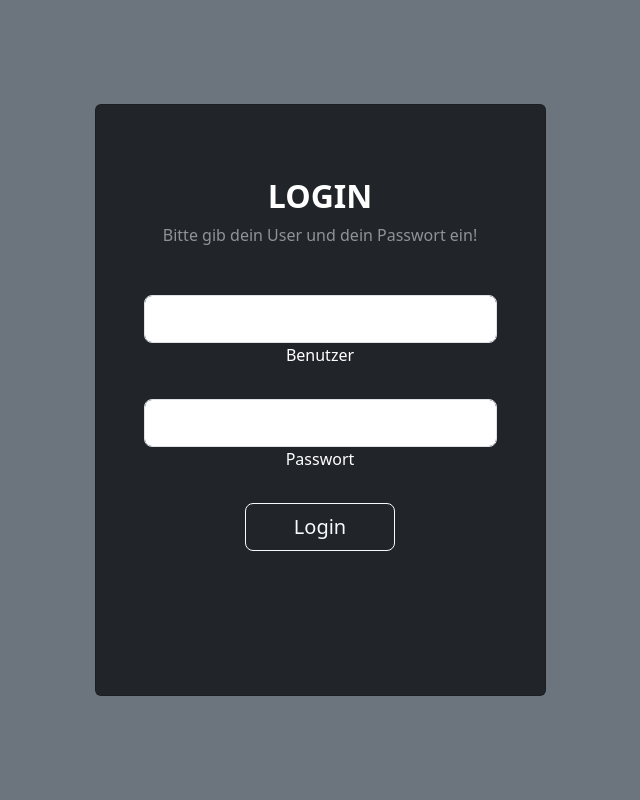
After one commit to BlackReacon/portfolio, a PHP site: page /authCheck/login.php in a window 1280 px wide. The commit adds this page. Shown: the whole page, without its empty margins (320-960 px from the left). Run offline with PHP 8.4, Linux system fonts and the light colour scheme; some libraries are stand-ins or nearby versions.

Commit message:
PHP Backend erstellt
Login für Admin

```diff
--- /dev/null
+++ b/backend/composer.json
@@ -0,0 +1,5 @@
+{
+    "require": {
+        "vlucas/phpdotenv": "^5.6"
+    }
+}
--- /dev/null
+++ b/backend/www/authCheck/login.php
@@ -0,0 +1,77 @@
+<?php
+session_start();
+
+// Composer Autoloader
+require_once __DIR__ . '/../../vendor/autoload.php';
+
+// .env loading from /portfolio
+$dotenv = Dotenv\Dotenv::createImmutable(__DIR__ . '/../../');
+$dotenv->load();
+
+$userName = $_ENV['ADMIN_USERNAME'] ?? '';
+$password = $_ENV['ADMIN_PASSWORD'] ?? '';
+
+// check login
+if (isset($_POST['frm_username'], $_POST['frm_pwd'])) {
+    if ($_POST['frm_username'] === $userName && $_POST['frm_pwd'] === $password) {
+        $_SESSION['eingeloggt'] = true;
+        header('Location: ./../index.php');
+        exit;
+    } else {
+        echo 'Login nicht erfolgreich';
+    }
+}
+
+if (!empty($_SESSION['eingeloggt'])) {
+    echo 'Bereits eingeloggt <a href="?logout=1">Ausloggen</a>';
+}
+?>
+
+<!DOCTYPE html>
+<html lang="de">
+
+<head>
+    <meta charset="UTF-8">
+    <meta name="viewport" content="width=device-width, initial-scale=1.0">
+    <title>Admin Login</title>
+    <link href="../../node_modules/bootstrap/dist/css/bootstrap.css" rel="stylesheet">
+</head>
+
+<body class="bg-secondary">
+    <section class="vh-100">
+        <div class="container py-5 h-100">
+            <div class="row d-flex justify-content-center align-items-center h-100">
+                <div class="col-12 col-md-8 col-lg-6 col-xl-5">
+                    <div class="card bg-dark text-white">
+                        <div class="card-body p-5 text-center">
+
+                            <div class="mb-md-5 mt-md-4 pb-5">
+
+                                <form method="post" action="">
+                                <h2 class="fw-bold mb-2 text-uppercase">Login</h2>
+                                <p class="text-white-50 mb-5">Bitte gib dein User und dein Passwort ein!</p>
+
+                                <div data-mdb-input-init class="form-outline form-white mb-4">
+                                    <input type="text" id="user" class="form-control form-control-lg" name="frm_username" />
+                                    <label class="form-label" for="user">Benutzer</label>
+                                </div>
+
+                                <div data-mdb-input-init class="form-outline form-white mb-4">
+                                    <input type="password" id="password" class="form-control form-control-lg" name="frm_pwd" />
+                                    <label class="form-label" for="password">Passwort</label>
+                                </div>
+                                    <button data-mdb-button-init data-mdb-ripple-init class="btn btn-outline-light btn-lg px-5" type="submit">Login</button>
+                                </form>
+
+                            </div>
+
+                        </div>
+                    </div>
+                </div>
+            </div>
+        </div>
+    </section>
+</body>
+<script src="../node_modules/bootstrap/dist/js/bootstrap.js"></script>
+
+</html>
--- /dev/null
+++ b/backend/www/authCheck/login_check.php
@@ -0,0 +1,6 @@
+<?php
+    session_start();
+    if ( ! isset($_SESSION['loggedIn']) || $_SESSION['loggedIn'] == 0) {
+        header('Location: login.php');
+        exit;
+    }
--- /dev/null
+++ b/backend/www/authCheck/logout.php
@@ -0,0 +1,6 @@
+<?php
+session_start();
+session_destroy();
+header('Location: ./../index.php');
+exit;
+?>
```
Also changed, not shown: backend/www/index.php (+40 -4 lines), 2 other files.
